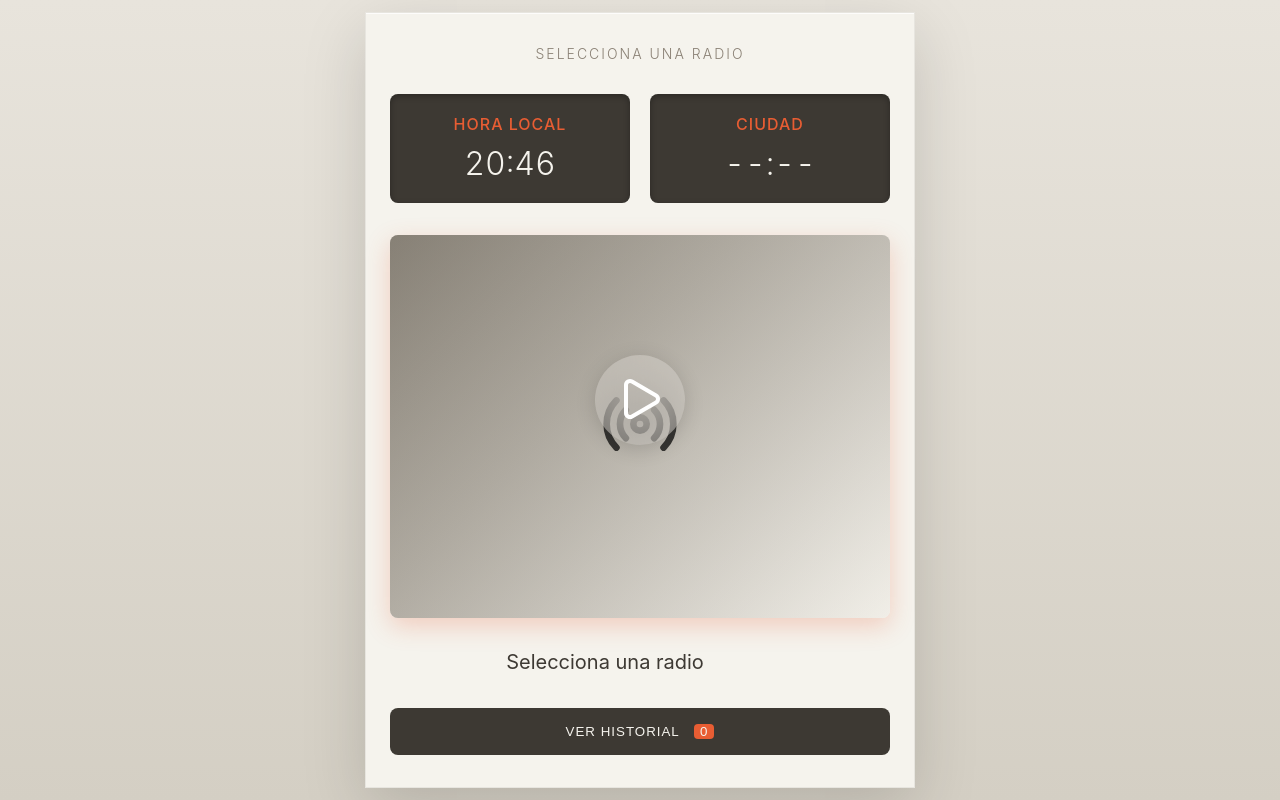
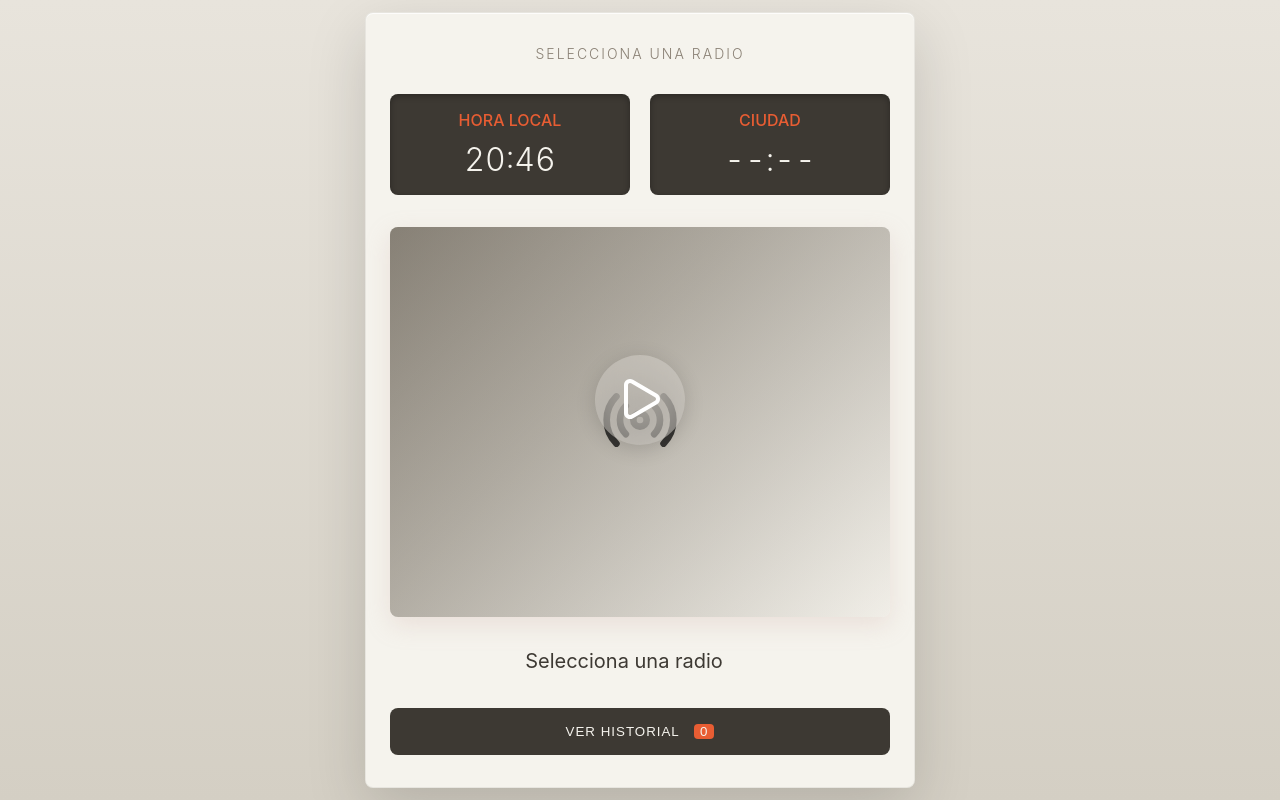
Before and after one commit to juanjorogado/random-radio, a React (Create React App) app: page / in a window 1280 px wide. Built offline with nearby package versions, Linux system fonts and the light colour scheme.

Commit message:
Auto-commit: Mon Dec 15 22:08:03 CET 2025

```diff
--- a/src/RadioApp.css
+++ b/src/RadioApp.css
@@ -103,7 +103,7 @@
   height: calc(100vh - 24px);
   min-height: 700px;
   background: var(--color-surface);
-  border-radius: var(--radius-xs);
+  border-radius: var(--radius-sm);
   padding: var(--space-2xl) var(--space-xl);
   display: flex;
   flex-direction: column;
@@ -204,7 +204,7 @@
 .clock-item {
   background: var(--color-display-bg);
   border-radius: var(--radius-sm);
-  padding: var(--space-lg);
+  padding: var(--space-md);
   text-align: center;
   box-shadow: inset 0 2px 6px var(--color-shadow-strong);
 }
@@ -215,7 +215,6 @@
   text-transform: uppercase;
   color: var(--color-display-accent);
   margin-bottom: var(--space-sm);
-  letter-spacing: 1px;
   font-weight: var(--font-weight-medium);
 }
 
@@ -241,7 +240,7 @@
   align-items: center;
   justify-content: center;
   overflow: hidden;
-  box-shadow: 0 8px 24px rgba(232, 93, 51, 0.25);
+  box-shadow: 0 8px 24px rgba(202, 169, 159, 0.25);
 }
 
 .album-cover-main::after {
@@ -351,7 +350,7 @@
 }
 
 .marquee-text {
-  padding-right: var(--space-5xl);
+  padding-right: var(--space-2xl);
   /* Asegura que el contenido duplicado sea parte del mismo flujo */
 }
 
```
